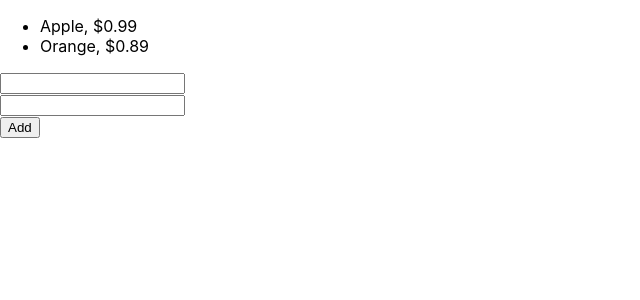
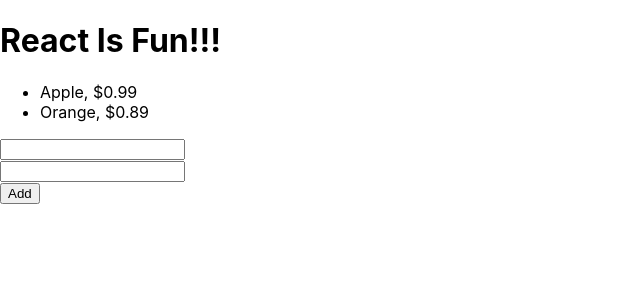
Before and after one commit to etharrra/React_em, a React (Create React App) app: page / in a window 1280 px wide. Shown: the top 300 px of the page, without its empty margins (0-640 px from the left). Built offline with nearby package versions, Linux system fonts and the light colour scheme.

Commit message:
Using Context

```diff
--- a/src/App.js
+++ b/src/App.js
@@ -1,5 +1,6 @@
 import React, {createRef, useState} from 'react';
 import Toolbar from './Toolbar';
+import MyContext from './MyContext';
 
 // class Item extends React.Component {
 // 	render() {
@@ -125,6 +126,7 @@
 
 	return (
 		<div>
+			<MyContext />
 			<ul>
 				{items.map(i => <Item name={i.name} price={i.price} key={i.id} />)}
 			</ul>
--- /dev/null
+++ b/src/MyContext.js
@@ -0,0 +1,19 @@
+import React from 'react';
+
+// Example of using Context
+const Content = React.createContext("React Is Fun!!!");
+
+const MyContext = props => {
+    return <Header />
+}
+
+const Header = props => {
+    return <Title />
+}
+
+const Title = props => {
+    const name = React.useContext(Content);
+    return <h1>{name}</h1>
+}
+
+export default MyContext;
```
